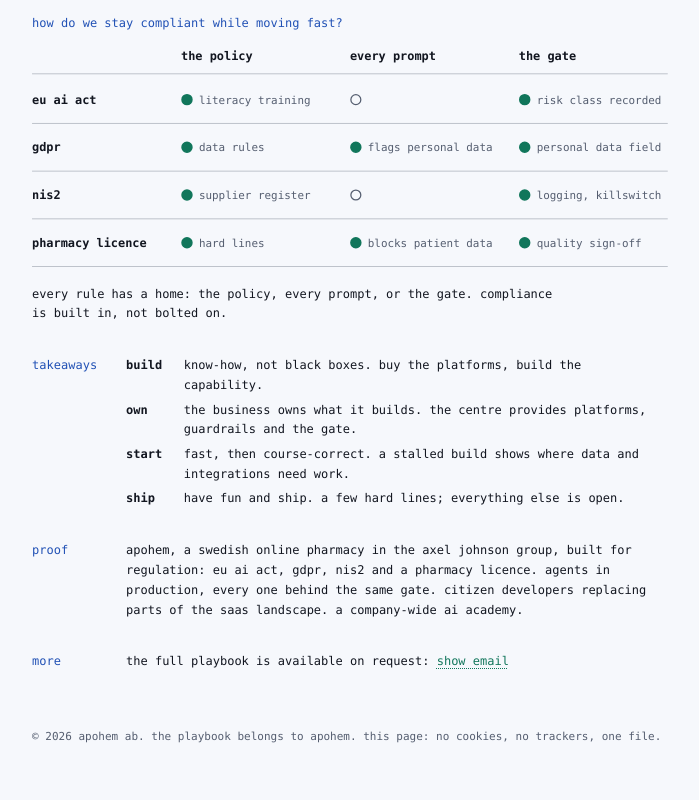
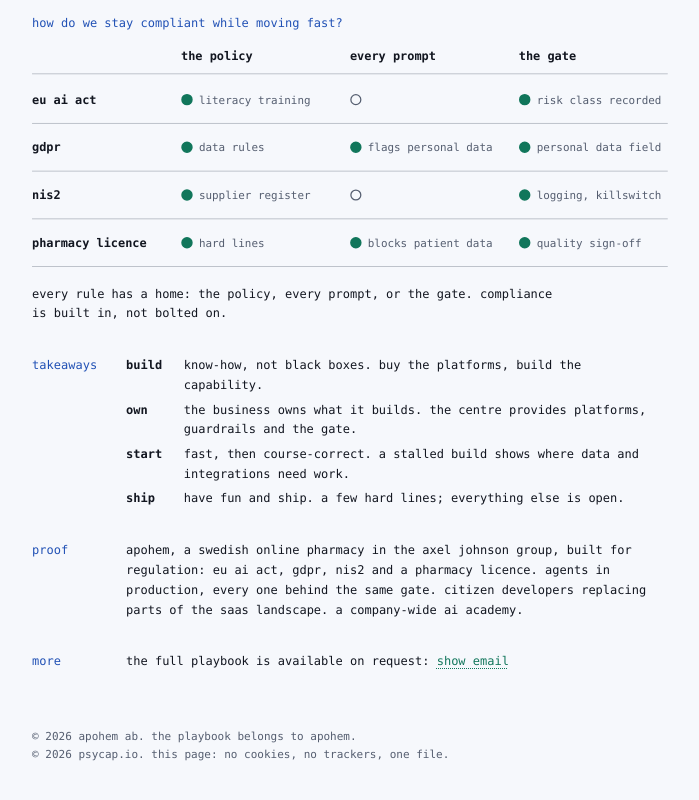
Before and after one commit to kristoferohman/kristoferohman.github.io, a plain HTML site: page playbook/index.html in a window 1280 px wide. Shown: the part 1416-2216 px from the top of the page, without its empty margins (290-989 px from the left). Drawn offline with Linux system fonts and the light colour scheme.

Commit message:
Playbook link: white with green arrow; playbook footer on two lines with psycap.io copyright
Co-Authored-By: Claude Opus 5.5 <noreply@anthropic.com>

```diff
--- a/playbook/index.html
+++ b/playbook/index.html
@@ -402,7 +402,10 @@
     <dd class="gap">The full playbook is available on request: <span id="email"><button class="reveal" type="button" id="reveal">show email</button></span></dd>
   </dl>
 
-  <footer>© 2026 apohem ab. the playbook belongs to apohem. this page: no cookies, no trackers, one file.</footer>
+  <footer>
+    <p>© 2026 apohem ab. the playbook belongs to apohem.</p>
+    <p>© 2026 psycap.io. this page: no cookies, no trackers, one file.</p>
+  </footer>
 </main>
 
 <script>
```
Also changed, not shown: index.html (+3 -1 lines).
